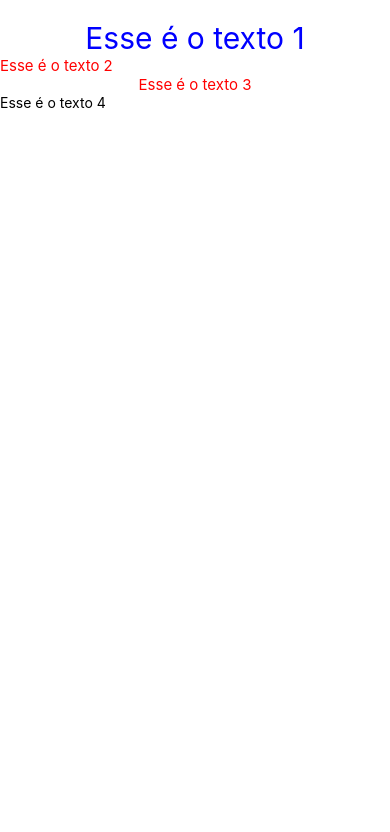
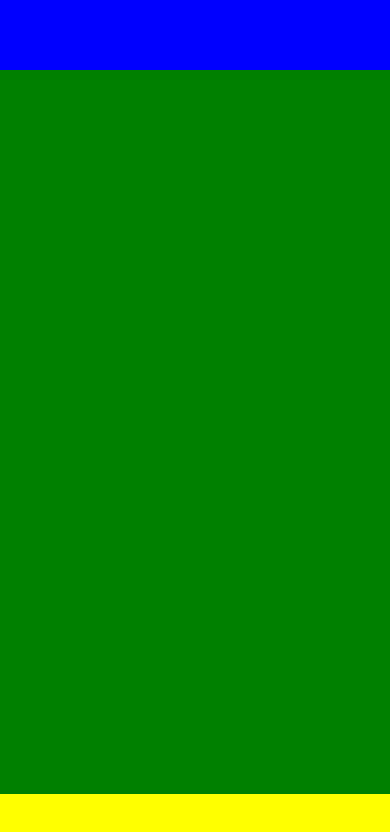
Before and after one commit to adelsonguimaraes/primeiroprojeto, a React Native app: screen / in a window 390 px wide. Shown: the top 832 px of the page. Built offline with nearby package versions, Linux system fonts and the light colour scheme.

Commit message:
Atualização Aula 7 - Tamanho Fixo e Dinâmico - React-Native

```diff
--- a/App.js
+++ b/App.js
@@ -6,27 +6,11 @@ export default class PrimeiroProjeto extends Component {
 
     return (
 
-      <View style={styles.padrao}>
-        <Text style={styles.azulGrande}>Esse é o texto 1</Text>
-        <Text style={styles.vermelho}>Esse é o texto 2</Text>
-        <Text style={[styles.azulGrande, styles.vermelho]}>Esse é o texto 3</Text>
-        <Text>Esse é o texto 4</Text>
+      <View style={{flex:1, backgroundColor: 'black'}}>
+        <View style={{height:70, backgroundColor: 'blue'}}></View>
+        <View style={{flex:1, backgroundColor: 'green'}}></View>
+        <View style={{height:50, backgroundColor: 'yellow'}}></View>
       </View>
     );
   }
 }
-
-const styles = StyleSheet.create({
-  padrao: {
-    paddingTop: 20
-  },
-  azulGrande: {
-    color: '#0000FF',
-    fontSize: 30,
-    textAlign: 'center'
-  },
-  vermelho: {
-    color: '#FF0000',
-    fontSize: 15
-  }
-});
```
